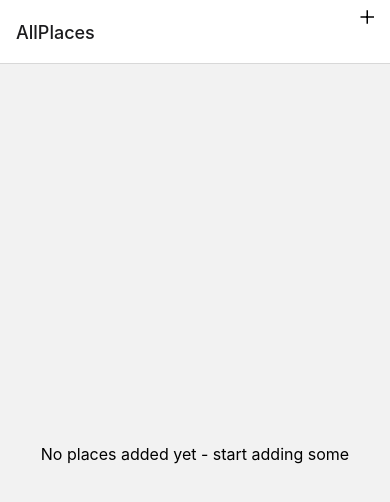
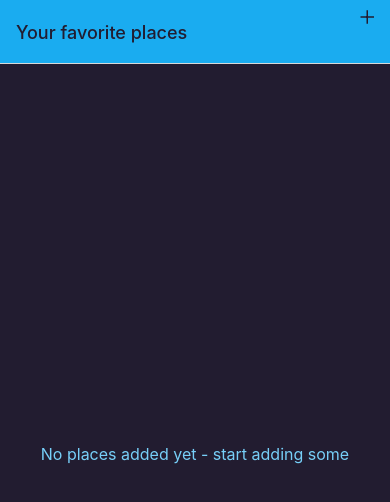
Before and after one commit to IvanRadovic/FavoritePlaces-React-Native, a React Native app: screen /AllPlaces in a window 390 px wide. Shown: the top 502 px of the page. Built offline with nearby package versions, Linux system fonts and the light colour scheme.

Commit message:
Adding Global Colors to the Stack Navigator

```diff
--- a/App.js
+++ b/App.js
@@ -7,6 +7,8 @@
 import AddPlaceScreen from './screens/AddPlace/AddPlaceScreen.component';
 import IconButton from './components/UI/IconButton.component';
 
+import { Colors } from "./constants/Colors.component";
+
 const Stack = createNativeStackNavigator();
 
 export default function App() {
@@ -14,11 +16,16 @@
     <>
     <StatusBar style='dark' />
     <NavigationContainer>
-      <Stack.Navigator>
+      <Stack.Navigator screenOptions={{
+        headerStyle:{backgroundColor: Colors.primary500},
+        headerTintColor: Colors.gray700,
+        contentStyle:{ backgroundColor: Colors.gray700}
+      }}>
           <Stack.Screen
             name='AllPlaces'
             component={AllPlacesScreen}
             options={({navigation}) => ({
+              title:'Your favorite places',
               headerRight: ({tintColor}) => (
                 <IconButton icon="add" size={24} color={tintColor} onPress={() => navigation.navigate('AddPlace')} />
               )
@@ -28,6 +35,9 @@
           <Stack.Screen
             name='AddPlace'
             component={AddPlaceScreen}
+            options={{
+              title:'Add new place'
+            }}
           />
       </Stack.Navigator>
     </NavigationContainer>
--- a/components/Places/PlacesList.component.jsx
+++ b/components/Places/PlacesList.component.jsx
@@ -1,5 +1,7 @@
 import { FlatList, Text, View, StyleSheet } from "react-native";
 import PlaceItem from "./PlaceItem.component";
+
+import { Colors } from "../../constants/Colors.component";
 
 const PlacesList = ({ places }) => {
     /* -- If no places in list --- */
@@ -32,6 +34,7 @@
     },
     fallBackText:{
         fontSize:16,
+        color:Colors.primary200
 
     }
 });
--- /dev/null
+++ b/constants/Colors.component.jsx
@@ -0,0 +1,11 @@
+export const Colors = {
+    primary50: '#cfeffd',
+    primary100: '#a0defb',
+    primary200: '#77cff8',
+    primary400: '#44bdf5',
+    primary500: '#1aacf0',
+    primary700: '#0570c9',
+    primary800: '#003b88',
+    accent500: '#e6b30b',
+    gray700: '#221c30',
+  };
```
